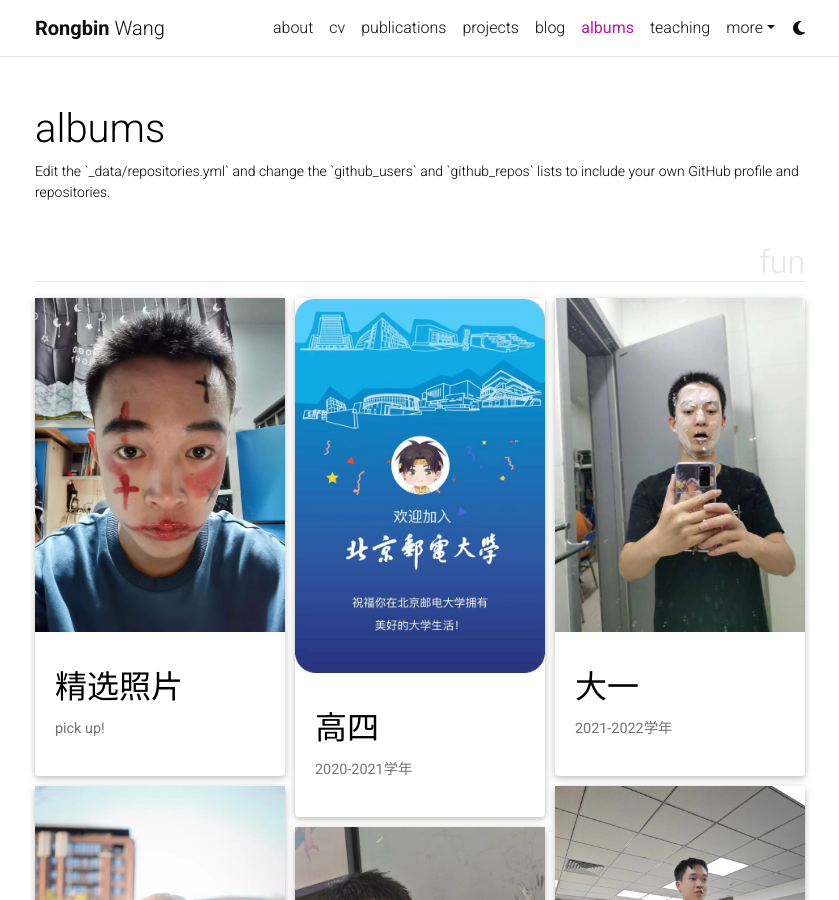
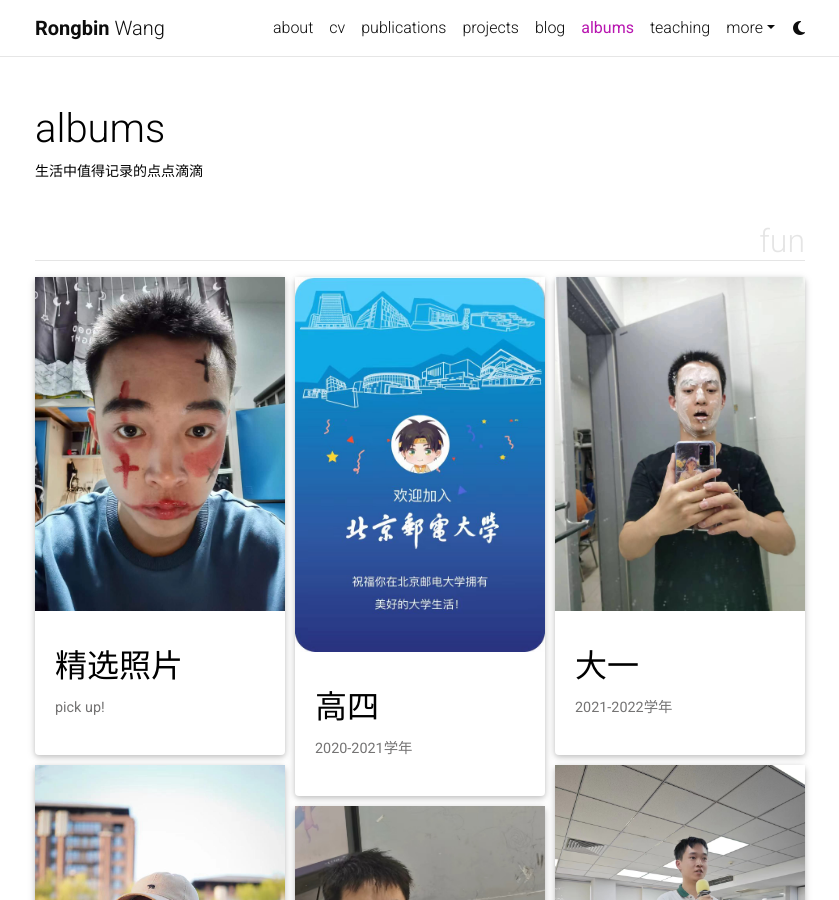
Before and after one commit to rongbin-wang/rongbin-wang.github.io, a Jekyll site: the page built from _pages/repositories.md, in a window 1280 px wide and 900 px high. Shown: the whole window, without its empty margins (220-1059 px from the left). Built offline with Jekyll 4.4.1, drawn with Linux system fonts in a browser that asks for light colours; full-size pictures stand in for the smaller copies a plugin makes; comment, search, counter and statistics services are not loaded; a style sheet for code colours, icons or effects is not loaded.

Commit message:
Update repositories.md

```diff
--- a/_pages/repositories.md
+++ b/_pages/repositories.md
@@ -2,7 +2,7 @@
 layout: page
 permalink: /albums/
 title: albums
-description: Edit the `_data/repositories.yml` and change the `github_users` and `github_repos` lists to include your own GitHub profile and repositories.
+description: 生活中值得记录的点点滴滴
 nav: true
 nav_order: 6
 display_categories: [fun]
```
